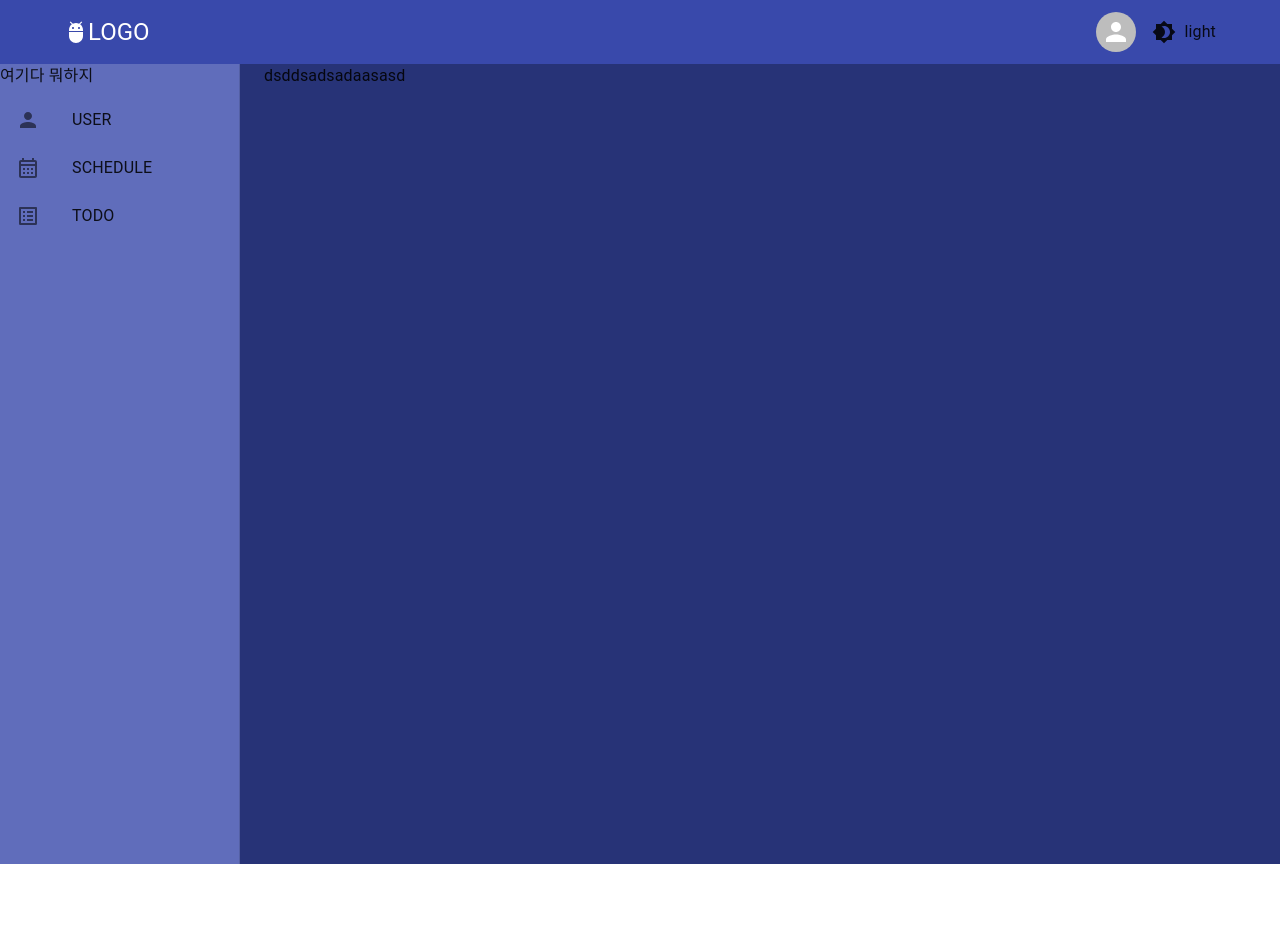
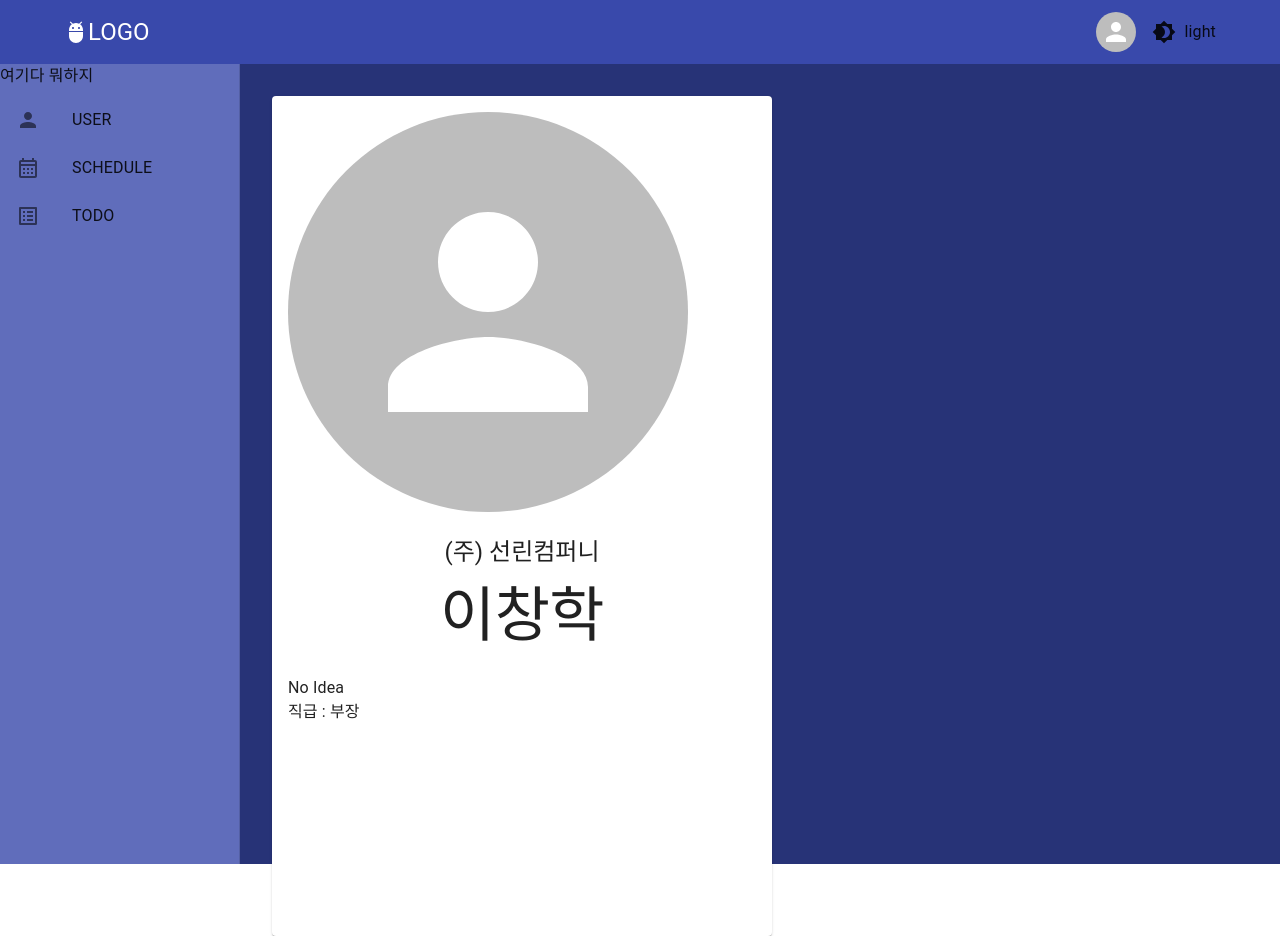
Before and after one commit to changhak0310/react-company, a React (Create React App) app: page /user in a window 1280 px wide. Before the commit the page ends 864 px from the top, so only its background shows below. Built offline with nearby package versions, Linux system fonts and the light colour scheme.

Commit message:
UserModule

```diff
--- /dev/null
+++ b/src/components/user/UserAvatar.jsx
@@ -0,0 +1,19 @@
+import React from "react";
+
+//Mui
+import Avatar from '@mui/material/Avatar';
+
+export default function UserAvatar(){
+    return(
+        <Avatar
+            sx={{
+                width: 400,
+                height: 400,
+                margin: 'auto',
+            }}
+            alt="Default"
+        >
+
+        </Avatar>
+    );
+}
--- /dev/null
+++ b/src/components/user/UserName.jsx
@@ -0,0 +1,26 @@
+import React from 'react';
+
+//MUI
+import Typography from '@mui/material/Typography';
+
+export default function UserName( {company, name} ) {
+    return(
+        <>
+            <Typography variant="h2" component="h2"
+                sx={{
+                    textAlign: 'center',
+                }}
+            >
+                <Typography variant="h5" component="div"
+                    sx={{
+                        textAlign: 'center',
+                        marginBottom: '12px',
+                    }}
+                >
+                    {company}
+                </Typography>
+                {name}
+            </Typography>
+        </>
+    )
+}
--- /dev/null
+++ b/src/components/user/UserState.jsx
@@ -0,0 +1,8 @@
+export default function UserState() {
+    return(
+        <p>
+            No Idea<br/>
+            직급 : 부장
+        </p>
+    )
+}
--- /dev/null
+++ b/src/modules/user/UserModule.jsx
@@ -0,0 +1,33 @@
+import React from "react";
+
+//MUI
+import Card from '@mui/material/Card';
+import CardContent from '@mui/material/CardContent';
+import Typography from '@mui/material/Typography';
+import Stack from '@mui/material/Stack';
+
+//components
+import UserAvatar from "../../components/user/UserAvatar";
+import UserName from "../../components/user/UserName";
+import UserState from "../../components/user/UserState";
+
+export default function UserModule(){
+    return(
+        <Card
+            sx={{
+                maxWidth: '500px',
+                height: '840px'
+            }}
+        >
+            <CardContent>
+                <Stack spacing={3}>
+
+                    <UserAvatar/>
+                    <UserName company="(주) 선린컴퍼니" name="이창학"/>
+                    <UserState/>
+
+                </Stack>
+            </CardContent>
+        </Card>
+    )
+}
--- a/src/pages/User.jsx
+++ b/src/pages/User.jsx
@@ -3,9 +3,9 @@
 //Modules
 import HeaderModule from '../modules/header/HeaderModule'
 import SidebarModule from '../modules/sidebar/SidebarModule'
+import UserModule from "../modules/user/UserModule";
 
 //Mui
-import Container from "@mui/material/Container";
 import Box from "@mui/material/Box";
 
 export default function User() {
@@ -19,15 +19,21 @@
                 }}
             >
                 <SidebarModule/>
-                <Container
+                    <Box
                     sx={{
                         backgroundColor: 'primary.dark',
                         width: '100%',
                         height: '100vh',
                     }}
                 >
-                    <Box>dsddsadsadaasasd</Box>
-                </Container>
+                    <Box
+                        sx={{
+                            margin: '2rem',
+                        }}
+                    >
+                        <UserModule/>
+                    </Box>
+                </Box>
             </Box>
         </>
     );
```
